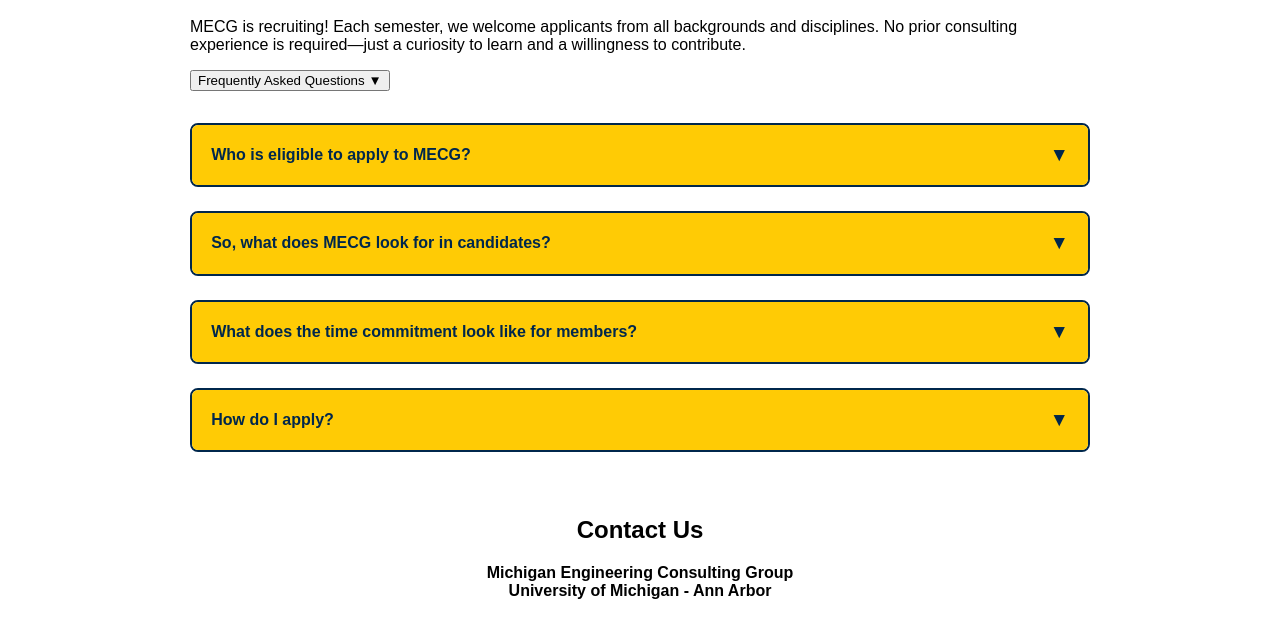
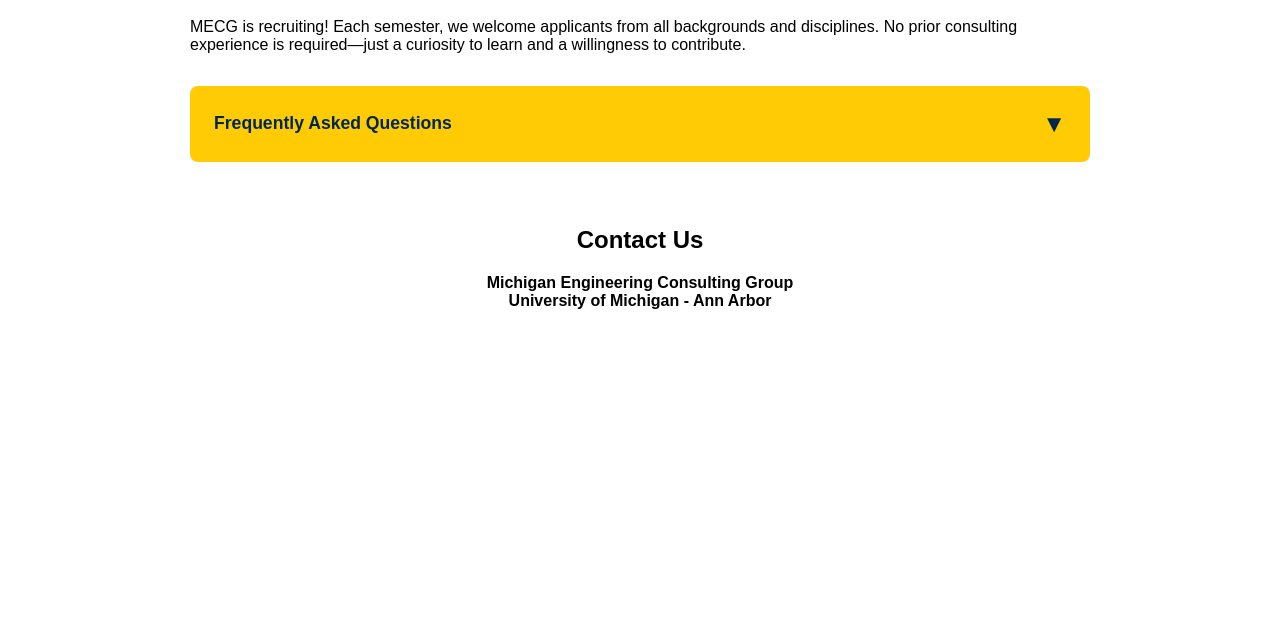
Before and after one commit to David2024268/mecg-website, a plain HTML site: page recruitment.html in a window 1280 px wide. Shown: the part 126-764 px from the top of the page. Drawn offline with Linux system fonts and the light colour scheme.

Commit message:
Update style.css

```diff
--- a/style.css
+++ b/style.css
@@ -231,28 +231,50 @@ body {
   color: #00274C;
   cursor: pointer;
 }
-.faq {
+/* FAQ Section */
+.faq-wrapper {
   margin-top: 2rem;
 }
 
+.faq-expand-btn {
+  width: 100%;
+  padding: 1.5rem;
+  background-color: #FFCB05;
+  color: #00274C;
+  font-size: 1.1rem;
+  font-weight: bold;
+  border: none;
+  border-radius: 8px;
+  cursor: pointer;
+  display: flex;
+  justify-content: space-between;
+  align-items: center;
+}
+
+.faq-expand-btn .arrow {
+  font-size: 1.5rem;
+  transition: transform 0.3s ease;
+}
+
+.faq {
+  display: none;
+  margin-top: 1.5rem;
+}
+
 .faq-item {
-  border: 2px solid #00274C;
+  border: 1px solid #ccc;
   border-radius: 8px;
-  margin-bottom: 1.5rem;
+  margin-bottom: 1rem;
   overflow: hidden;
 }
 
 .faq-question {
   width: 100%;
-  padding: 1.2rem;
-  background-color: #FFCB05;
-  color: #00274C;
+  padding: 1rem;
+  background-color: #eee;
   font-weight: bold;
-  text-align: left;
-  font-size: 1rem;
   border: none;
   cursor: pointer;
-  position: relative;
   display: flex;
   justify-content: space-between;
   align-items: center;
@@ -269,16 +291,13 @@ body {
 
 .faq-answer {
   display: none;
-  background-color: #f9f9f9;
-  padding: 1.2rem;
-  font-size: 0.95rem;
-  color: #333;
+  padding: 1rem;
+  background: #f9f9f9;
 }
 
 .faq-item.active .faq-answer {
   display: block;
 }
-
 
 /* -------- CONTACT SECTION -------- */
 .contact {
```
